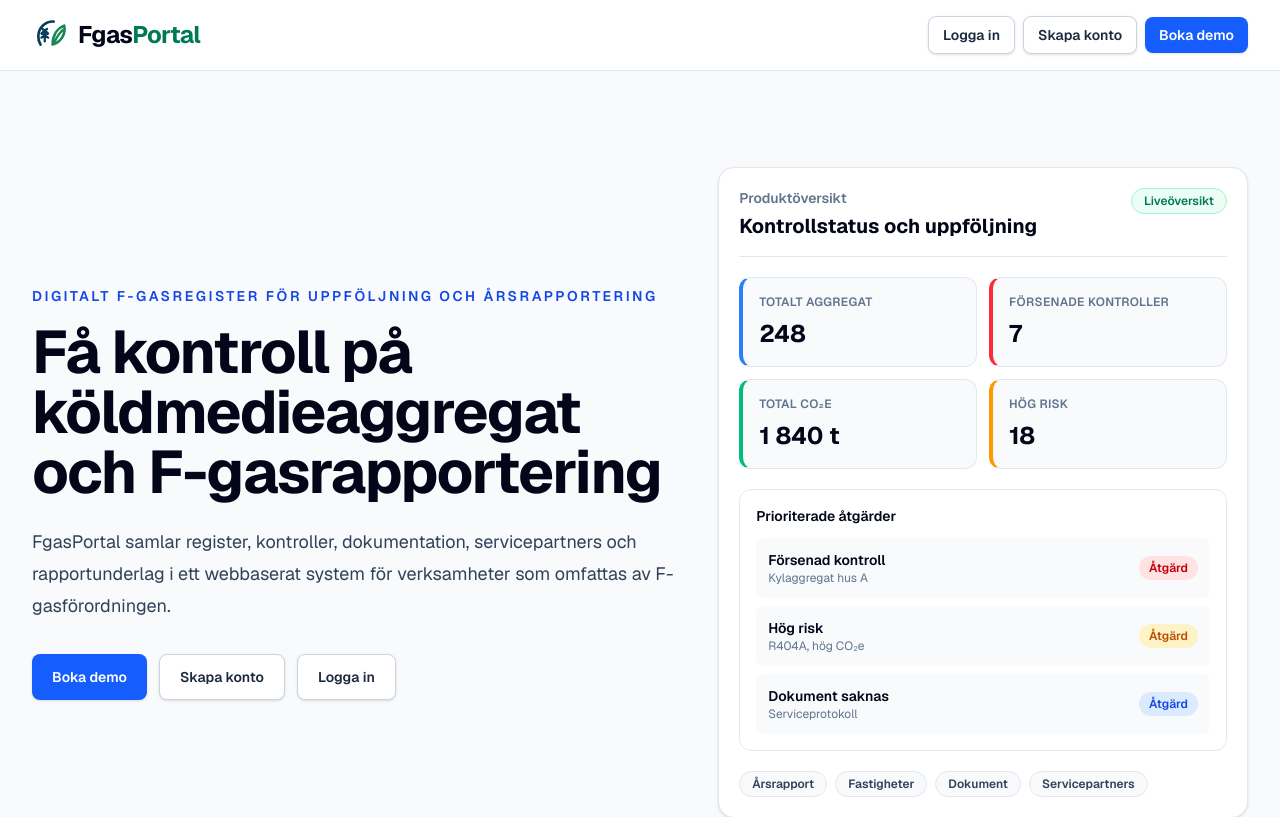
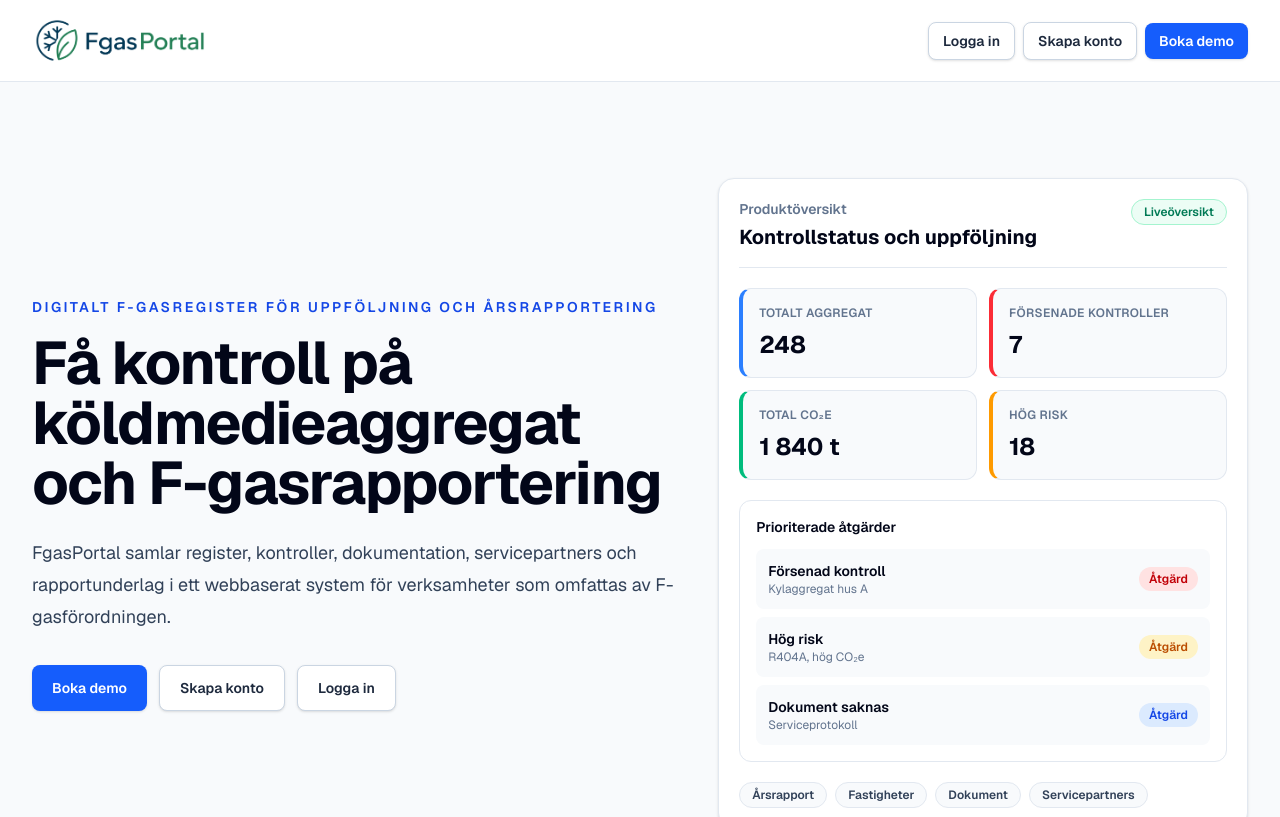
Before and after one commit to pontushelm/fgasportal, a Next.js app: page / in a window 1280 px wide. Shown: the top 817 px of the page. Built offline with nearby package versions, Linux system fonts and the light colour scheme.

Commit message:
Use transparent logo asset on landing page

```diff
--- a/app/page.tsx
+++ b/app/page.tsx
@@ -1,4 +1,5 @@
 import Link from "next/link"
+import Image from "next/image"
 import { DemoRequestButton } from "@/components/demo-request-button"
 import { LegalLinks } from "@/components/legal-links"
 
@@ -76,13 +77,17 @@ export default function Home() {
         <nav className="mx-auto flex max-w-7xl items-center justify-between px-4 py-4 sm:px-6 lg:px-8">
           <Link
             aria-label="FgasPortal startsida"
-            className="inline-flex items-center gap-2.5"
+            className="inline-flex items-center"
             href="/"
           >
-            <LogoMark />
-            <span className="text-2xl font-bold tracking-tight text-slate-950">
-              Fgas<span className="text-emerald-700">Portal</span>
-            </span>
+            <Image
+              alt="FgasPortal"
+              className="h-auto w-40 sm:w-44"
+              height={130}
+              priority
+              src="/fgasportal-logo-transparent.png"
+              width={520}
+            />
           </Link>
           <div className="flex items-center gap-2">
             <Link className={secondaryLinkClassName} href="/login">
@@ -313,43 +318,6 @@ function DashboardPreview() {
   )
 }
 
-function LogoMark() {
-  return (
-    <svg
-      aria-hidden="true"
-      className="h-9 w-9 shrink-0"
-      fill="none"
-      viewBox="0 0 48 48"
-    >
-      <path
-        d="M29 6C18.4 5.4 9 13.8 8.4 25c-.2 4.4.9 8.5 3 11.9"
-        stroke="#063B5B"
-        strokeLinecap="round"
-        strokeWidth="3.5"
-      />
-      <path
-        d="M17 18.5v14M12.5 22l9 5.5M21.5 22l-9 5.5M14 16l6 4.5M20 16l-6 4.5"
-        stroke="#063B5B"
-        strokeLinecap="round"
-        strokeWidth="3"
-      />
-      <path
-        d="M27.5 36.5C27.5 24 34 15.2 43 11.5c1.8 9.9-2.8 21.4-15.5 25Z"
-        stroke="#198754"
-        strokeLinecap="round"
-        strokeLinejoin="round"
-        strokeWidth="3.5"
-      />
-      <path
-        d="M29.5 34c3.8-7.6 7.4-12.8 11.4-16.4"
-        stroke="#198754"
-        strokeLinecap="round"
-        strokeWidth="3"
-      />
-    </svg>
-  )
-}
-
 function MockAction({
   meta,
   title,
```
Also changed, not shown: public/fgasportal-logo-transparent.png (added).
